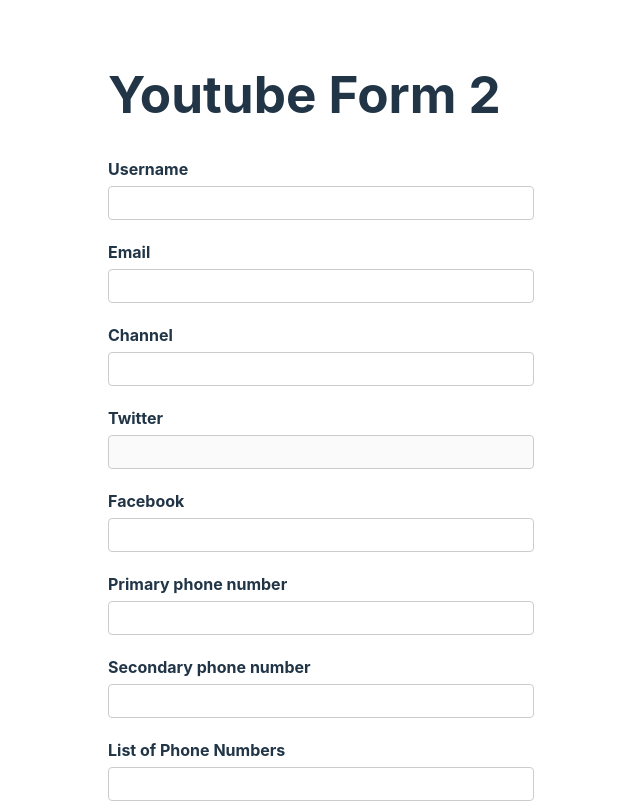
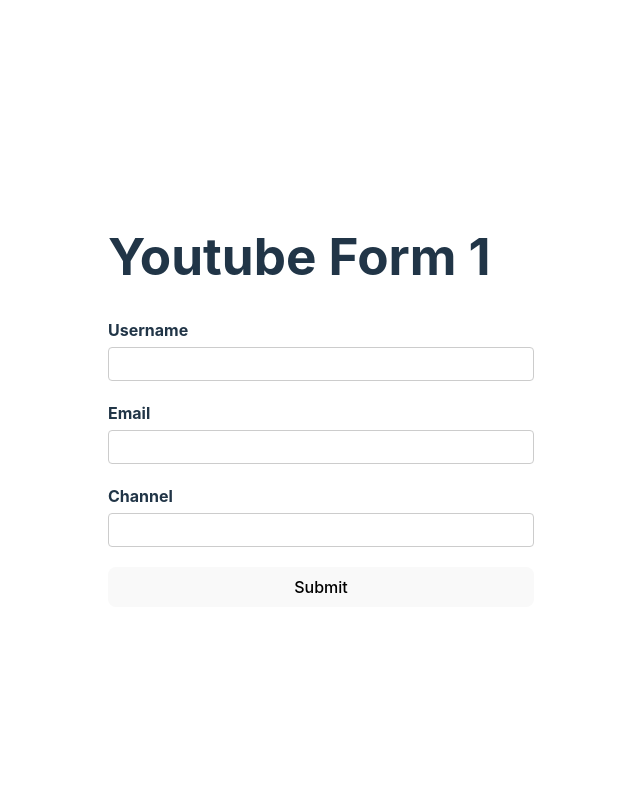
Before and after one commit to ain-afridi/react-hook-form, a React (Vite) app: page / in a window 1280 px wide. Shown: the top 803 px of the page, without its empty margins (319-959 px from the left). Built offline with nearby package versions, Linux system fonts and the light colour scheme.

Commit message:
Yup integrations

```diff
--- a/package.json
+++ b/package.json
@@ -10,9 +10,11 @@
     "preview": "vite preview"
   },
   "dependencies": {
+    "@hookform/resolvers": "^3.9.0",
     "react": "^18.3.1",
     "react-dom": "^18.3.1",
-    "react-hook-form": "^7.52.2"
+    "react-hook-form": "^7.52.2",
+    "yup": "^1.4.0"
   },
   "devDependencies": {
     "@hookform/devtools": "^4.3.1",
--- a/src/App.tsx
+++ b/src/App.tsx
@@ -1,11 +1,12 @@
 import './App.css'
-import { YoutubeForm } from './components/YoutubeForm'
+// import { YoutubeForm } from './components/YoutubeForm'
+import { YupYoutubeForm } from './components/YupYoutubeForm'
 
 function App() {
 
   return (
     <>
-      <YoutubeForm />
+      <YupYoutubeForm />
     </>
   )
 }
--- /dev/null
+++ b/src/components/YupYoutubeForm.tsx
@@ -0,0 +1,102 @@
+import { useForm } from "react-hook-form";
+import { DevTool } from "@hookform/devtools";
+import { useEffect } from "react";
+import * as yup from "yup";
+import {yupResolver} from '@hookform/resolvers/yup';
+
+const schema = yup.object({
+    username: yup.string().required("Username is required"),
+    email: yup.string().email("Email format is valid").required("Email is required"),
+    channel: yup.string().required("Channel is required")
+})
+
+let renderCount = 0;
+interface FormValue {
+  username: string;
+  email: string;
+  channel: string;
+}
+
+export const YupYoutubeForm = () => {
+  const form = useForm<FormValue>({
+    defaultValues: {
+      username: "",
+      email: "",
+      channel: "",
+      },
+      resolver: yupResolver(schema)
+  });
+
+  const {
+    register,
+    control,
+    handleSubmit,
+    formState,
+    reset,
+  } = form;
+
+
+  const {
+    errors,
+    isSubmitSuccessful,
+  } = formState;
+
+
+  renderCount++;
+
+  const submit = (data: FormValue) => {
+    console.log("Form Submited", data);
+  };
+
+  useEffect(() => {
+    if (isSubmitSuccessful) {
+      reset();
+    }
+  }, [reset, isSubmitSuccessful]);
+
+
+  return (
+    <div>
+      <h1>Youtube Form {renderCount / 2}</h1>
+      {/* <h2>Form : { JSON.stringify(watch()) }</h2> */}
+      <form onSubmit={handleSubmit(submit)} noValidate>
+        <div className="form-control">
+          <label htmlFor="username">Username</label>
+          <input
+            type="text"
+            id="username"
+            {...register("username")}
+          />
+          <p className="error">{errors.username?.message}</p>
+        </div>
+
+        <div className="form-control">
+          <label htmlFor="email">Email</label>
+          <input
+            type="email"
+            id="email"
+            {...register("email")}
+          />
+          <p className="error">{errors.email?.message}</p>
+        </div>
+
+        <div className="form-control">
+          <label htmlFor="channel">Channel</label>
+          <input
+            type="text"
+            id="channel"
+            {...register("channel")}
+          />
+          <p className="error">{errors.channel?.message}</p>
+        </div>
+
+        <div style={{ display: "flex", flexDirection: "column", gap: "20px" }}>
+          <button type="submit">
+            Submit
+          </button>
+        </div>
+      </form>
+      <DevTool control={control} />
+    </div>
+  );
+};
```
Also changed, not shown: 1 other file (tests, documents, lock files or other folders).
